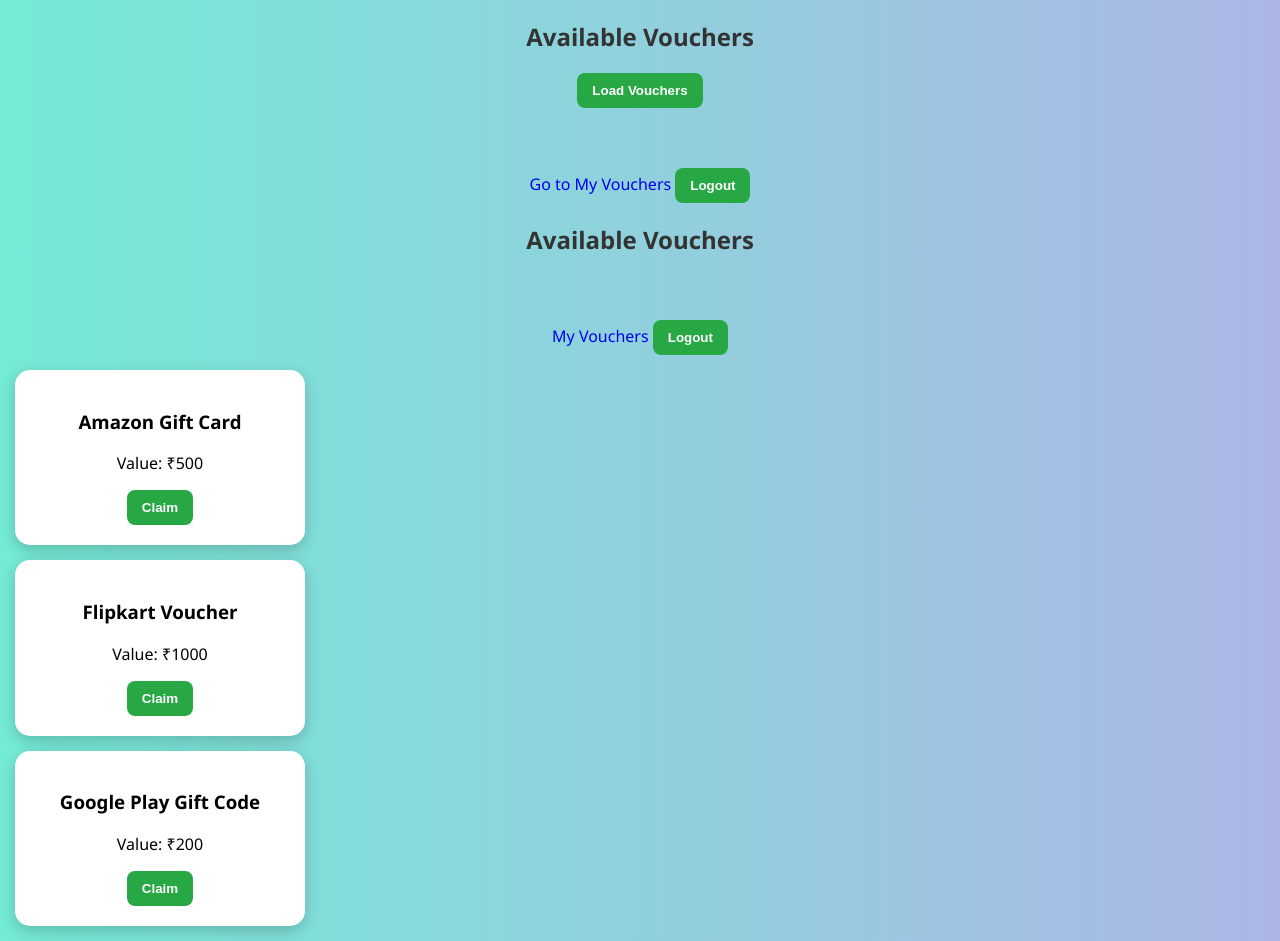
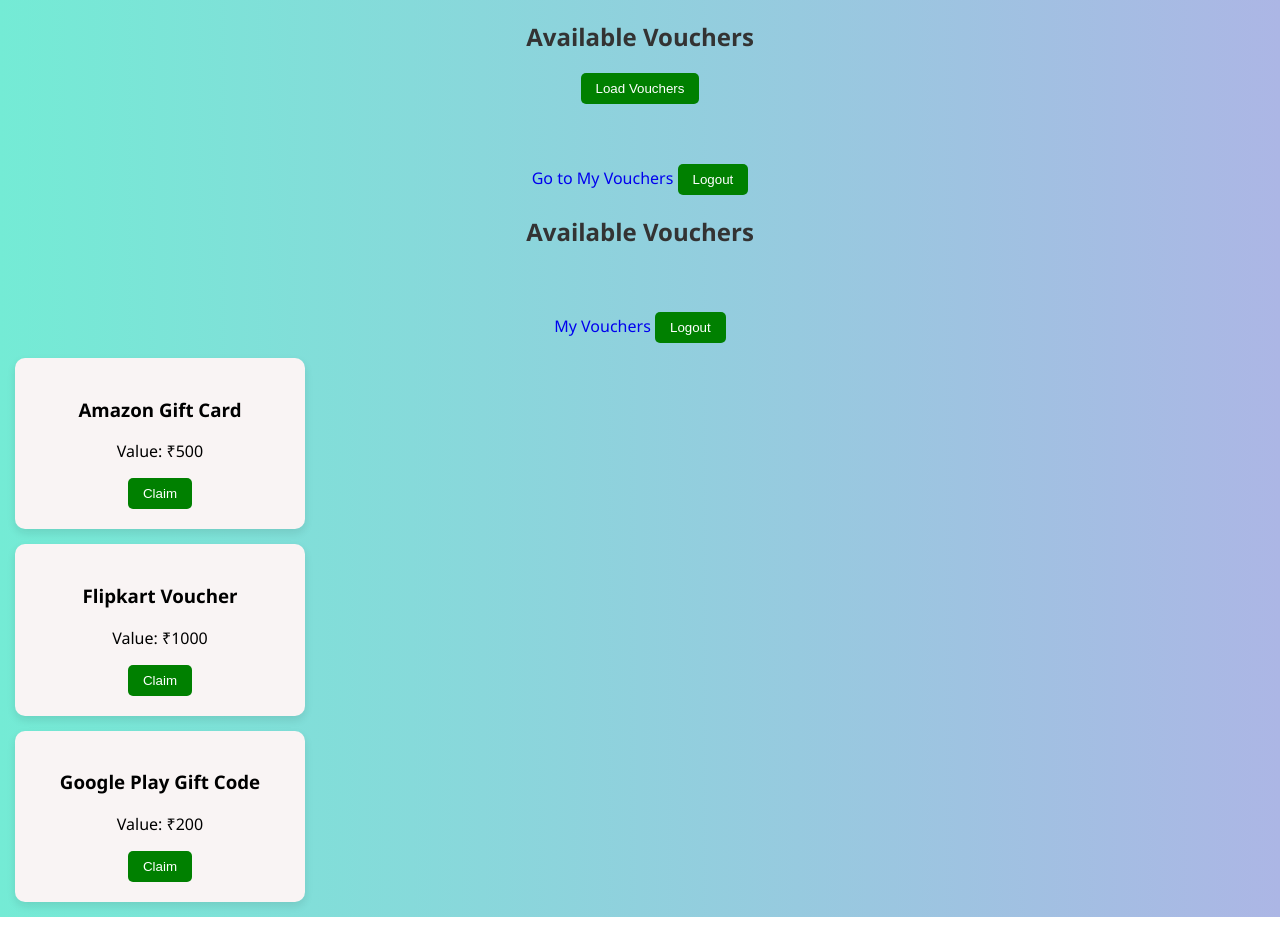
Before and after one commit to Tamilarasan-3/giftaf, a plain HTML site: page frontend/index.html in a window 1280 px wide. After the commit the page ends 917 px from the top, so only its background shows below. Drawn offline with Linux system fonts and the light colour scheme; no server answers; files whose address does not match are found by name.

Commit message:
clean css

```diff
--- a/frontend/index.html
+++ b/frontend/index.html
@@ -126,32 +126,11 @@
         }
 
         .card {
-            background: white;
+            background: rgb(249, 244, 244);
             padding: 20px;
             margin: 15px;
             width: 250px;
-            border-radius: 15px;
-            box-shadow: 0 5px 15px rgba(0,0,0,0.2);
-            transition: 0.3s;
+            border-radius: 10px;
+            box-shadow: 0 4px 8px rgba(19, 18, 18, 0.1);
+            transition: transform 0.2s;
         }
-
-        .card:hover {
-            transform: scale(1.05);
-        }
-
-        button {
-            padding: 10px 15px;
-            border: none;
-            background: #28a745;
-            color: white;
-            border-radius: 8px;
-            cursor: pointer;
-            font-weight: bold;
-        }
-
-        button:hover {
-            background: #218838;
-        }
-    </style>
-
-</head>
```
